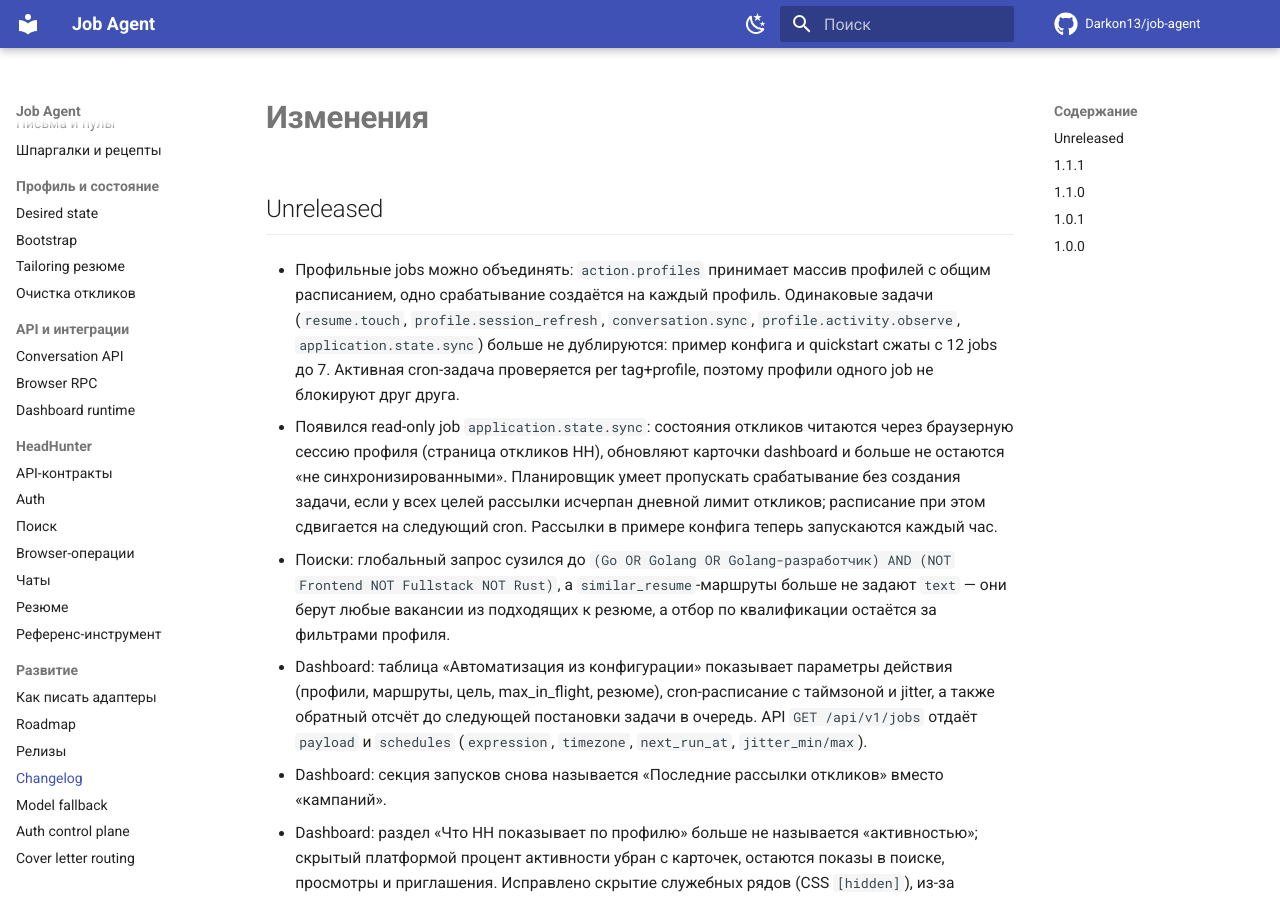
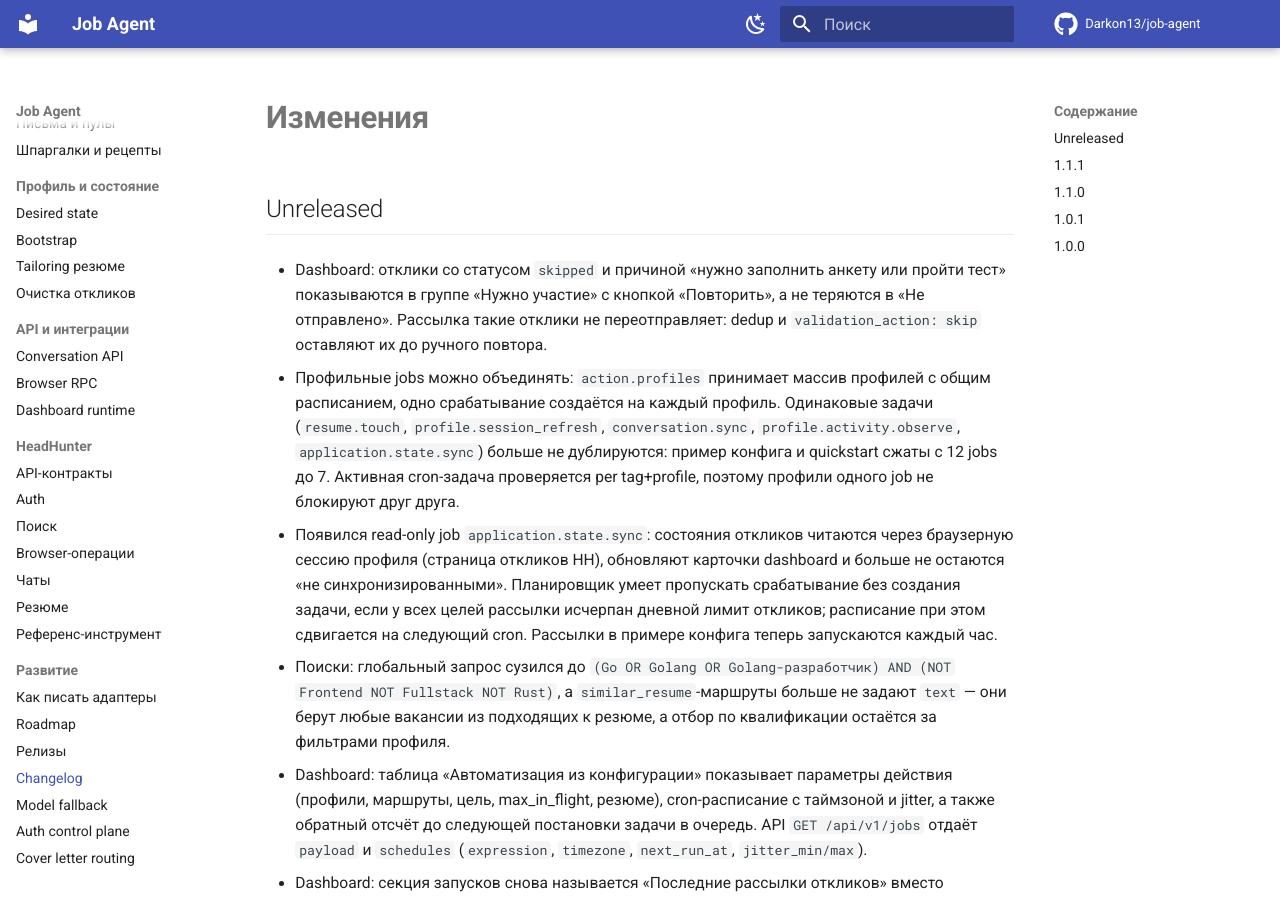
Before and after one commit to Darkon13/job-agent, an MkDocs documentation site: the page built from docs/changelog.md, in a window 1280 px wide and 900 px high. Built offline with MkDocs 1.6.1 and Material for MkDocs 9.7.7, drawn with Linux system fonts in a browser that asks for light colours; comment, search, counter and statistics services are not loaded.

Commit message:
fix(dashboard): show skipped questionnaires as needs-input
A skipped application with a questionnaire or test decision code is
still awaiting a human, so group it under needs-input with the retry
action instead of the generic not-sent bucket.

```diff
--- a/docs/changelog.md
+++ b/docs/changelog.md
@@ -1,6 +1,12 @@
 # Изменения
 
 ## Unreleased
+
+- Dashboard: отклики со статусом `skipped` и причиной «нужно заполнить анкету
+  или пройти тест» показываются в группе «Нужно участие» с кнопкой
+  «Повторить», а не теряются в «Не отправлено». Рассылка такие отклики не
+  переотправляет: dedup и `validation_action: skip` оставляют их до ручного
+  повтора.
 
 - Профильные jobs можно объединять: `action.profiles` принимает массив
   профилей с общим расписанием, одно срабатывание создаётся на каждый профиль.
```
Also changed, not shown: 1 other file.
